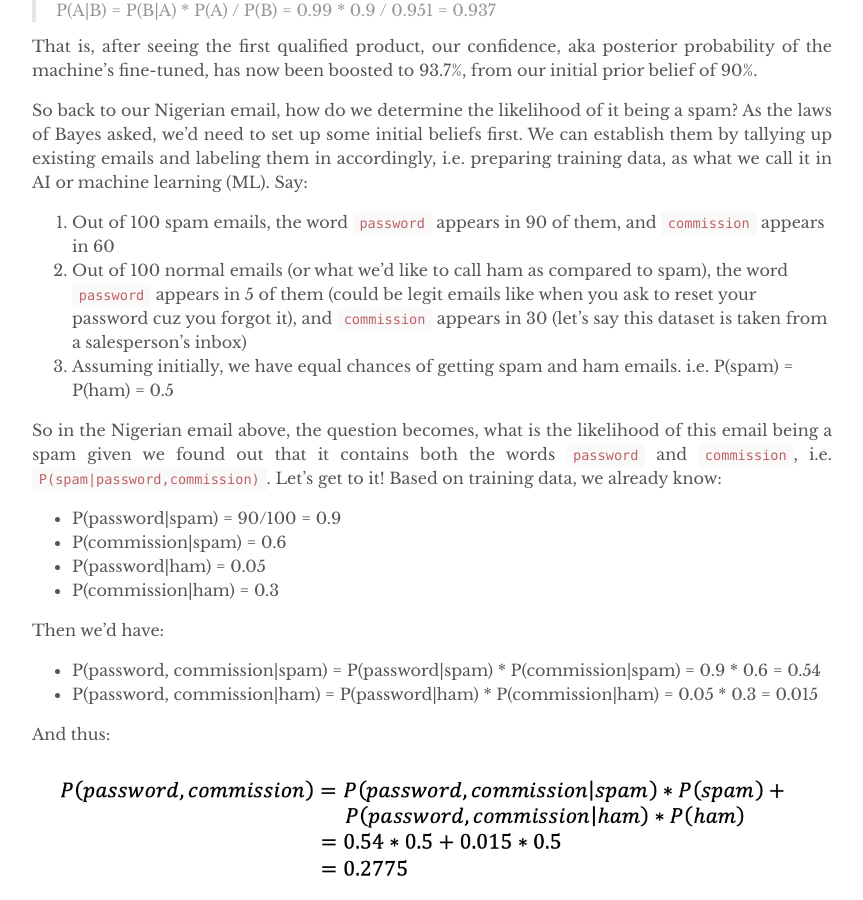
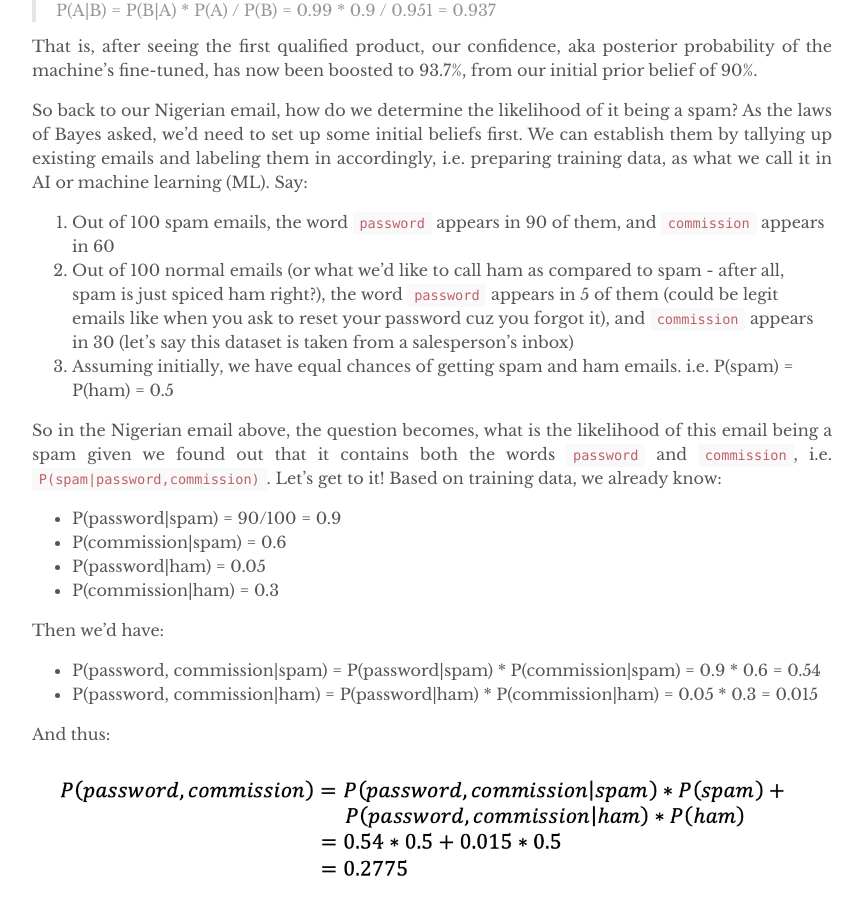
Before and after one commit to yuexiaofeng/yuexiaofeng.github.io, a Jekyll site: the page built from _posts/2023-11-12-ai-notes-bayes.md, in a window 1280 px wide and 900 px high, scrolled down 2983 px. Shown: the whole window, without its empty margins (208-1071 px from the left). Built offline with Jekyll 4.4.1, drawn with Linux system fonts in a browser that asks for light colours.

Commit message:
spam, spiced ham

```diff
--- a/_posts/2023-11-12-ai-notes-bayes.md
+++ b/_posts/2023-11-12-ai-notes-bayes.md
@@ -83,7 +83,7 @@ That is, after seeing the first qualified product, our confidence, aka posterior
 So back to our Nigerian email, how do we determine the likelihood of it being a spam? As the laws of Bayes asked, we'd need to set up some initial beliefs first. We can establish them by tallying up existing emails and labeling them in accordingly, i.e. preparing training data, as what we call it in AI or machine learning (ML). Say:
 
 1. Out of 100 spam emails, the word `password` appears in 90 of them, and `commission` appears in 60
-2. Out of 100 normal emails (or what we'd like to call ham as compared to spam), the word `password` appears in 5 of them (could be legit emails like when you ask to reset your password cuz you forgot it), and `commission` appears in 30 (let's say this dataset is taken from a salesperson's inbox)
+2. Out of 100 normal emails (or what we'd like to call ham as compared to spam - after all, spam is just spiced ham right?), the word `password` appears in 5 of them (could be legit emails like when you ask to reset your password cuz you forgot it), and `commission` appears in 30 (let's say this dataset is taken from a salesperson's inbox)
 3. Assuming initially, we have equal chances of getting spam and ham emails. i.e. P(spam) = P(ham) = 0.5
 
 So in the Nigerian email above, the question becomes, what is the likelihood of this email being a spam given we found out that it contains both the words `password` and `commission`, i.e. `P(spam|password,commission)`. Let's get to it! Based on training data, we already know:
```
